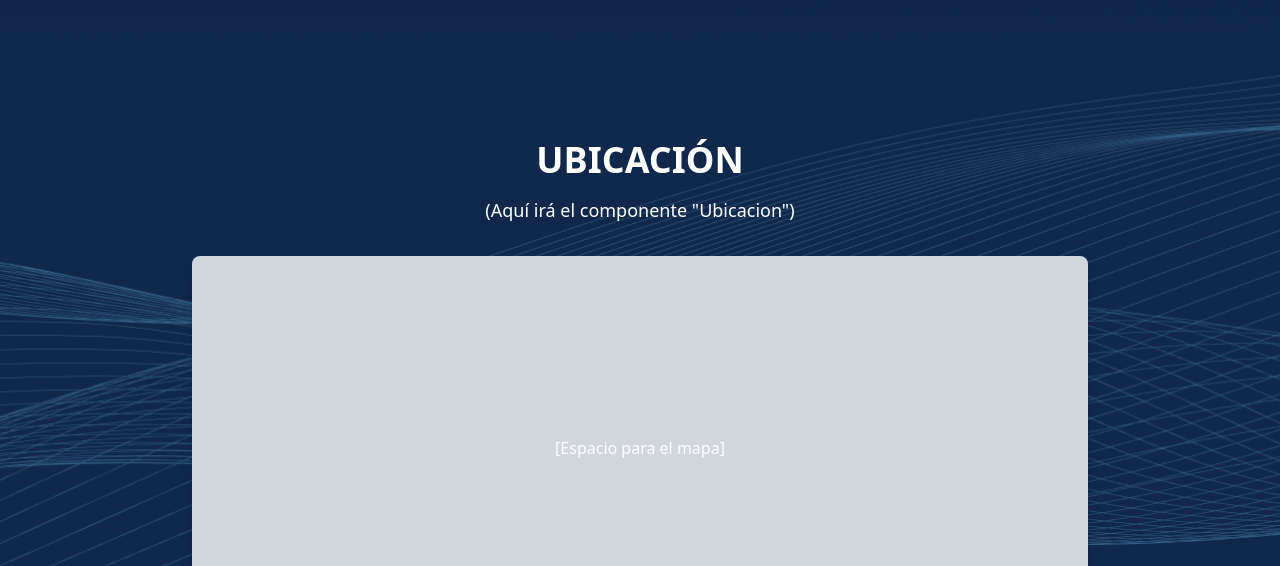
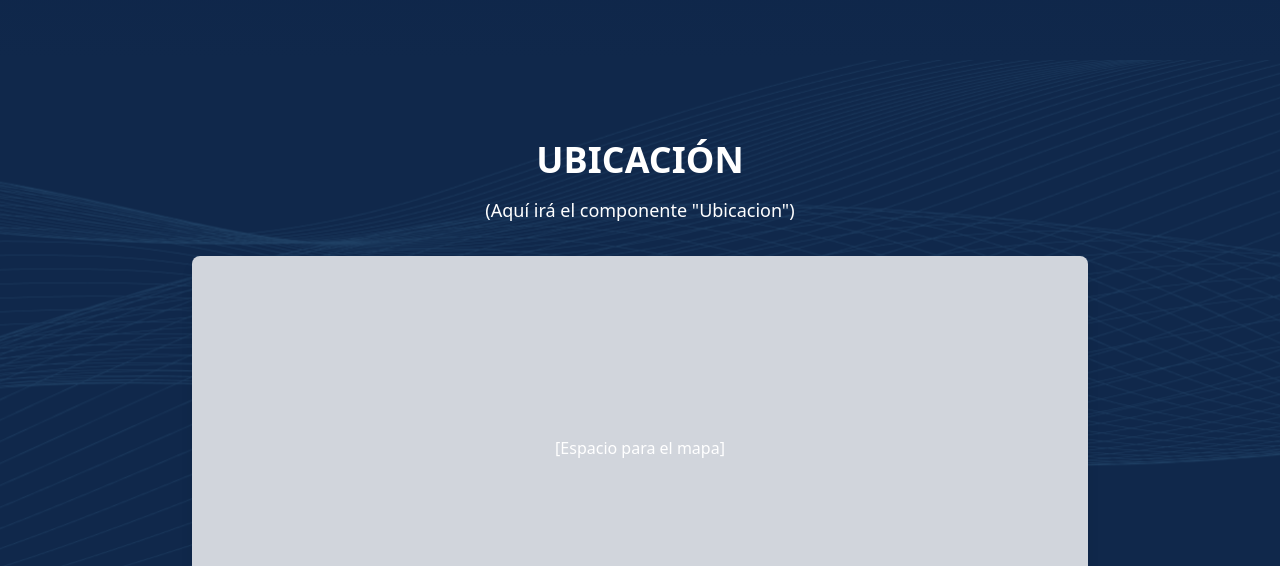
Before and after one commit to FranKoVC/landing_fullday, a React (Vite) app: page /ponentes in a window 1280 px wide. Shown: the part 740-1306 px from the top of the page. Built offline with nearby package versions, Linux system fonts and the light colour scheme.

Commit message:
algunos arreglos

```diff
--- a/src/pages/PonentesPage.tsx
+++ b/src/pages/PonentesPage.tsx
@@ -60,7 +60,7 @@ const PonentesPage: React.FC = () => {
         <img
           src="/images/Vector.png"
           alt="Vector decorativo"
-          className="absolute z-10 w-[2838px] h-[863px] top-[-100px] left-[-93px] rotate-180 mix-blend-soft-light opacity-100 border-[0.5px] max-w-none"
+          className="absolute z-10 w-[2838px] h-[863px] top-[-180px] left-[-93px] rotate-180 mix-blend-soft-light opacity-40  max-w-none"
         />
 
         {/* CAPA 3 (Arriba): Contenido (Corregido a 'text-white') */}
```
